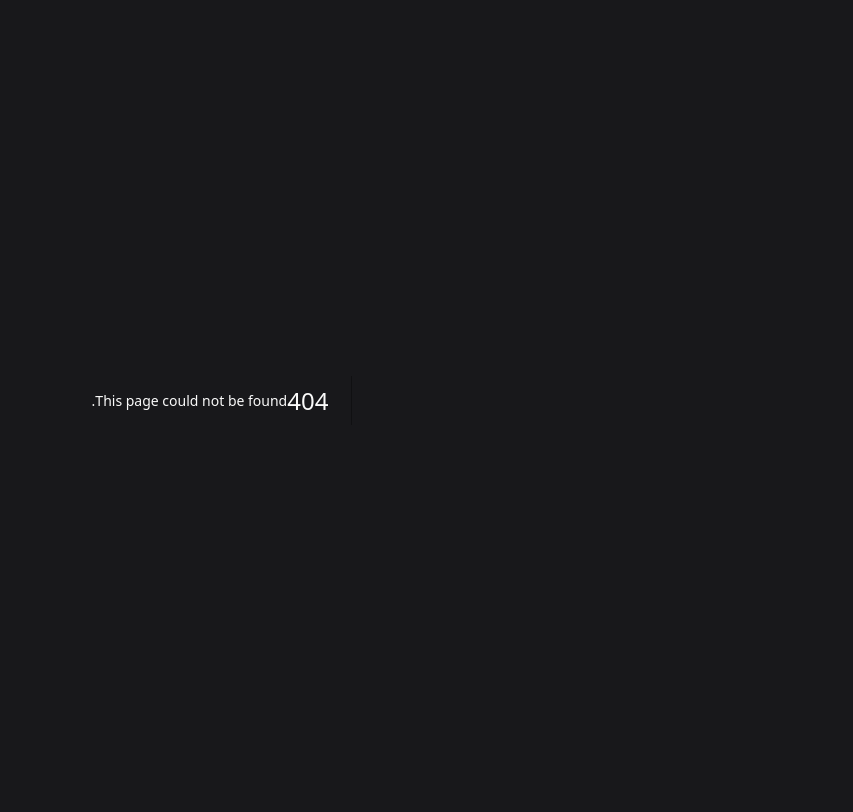
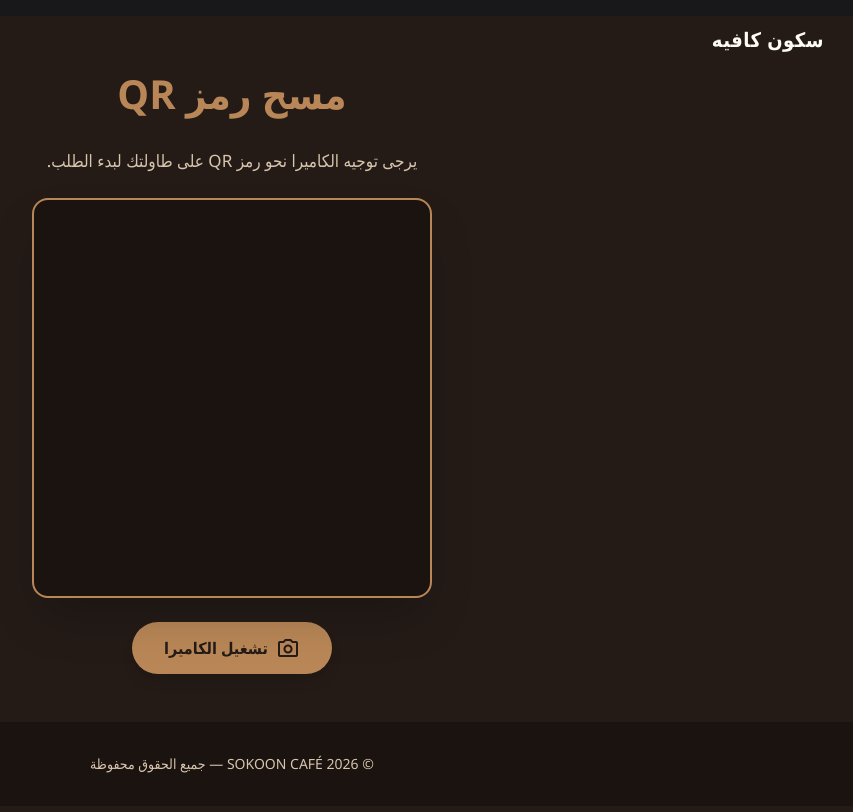
Before and after one commit to elagwza34/skoon, a Next.js app: page /scan-qr in a window 1280 px wide. Before the commit this address had no page. Shown: the top 812 px of the page, without its empty margins (408-1261 px from the left). Built offline with nearby package versions, Linux system fonts and the light colour scheme.

Commit message:
feat: add QR scanner page and link Order Now button to it

```diff
--- /dev/null
+++ b/src/app/(public)/scan-qr/page.tsx
@@ -0,0 +1,171 @@
+'use client'
+
+import { useState, useEffect, useRef } from 'react'
+import { Html5Qrcode } from 'html5-qrcode'
+import Link from 'next/link'
+
+export default function ScanQRPage() {
+  const [scanning, setScanning] = useState(false)
+  const [error, setError] = useState<string | null>(null)
+  const [scanResult, setScanResult] = useState<string | null>(null)
+  const qrcodeRef = useRef<Html5Qrcode | null>(null)
+  const elementIdRef = useRef<string>('reader')
+
+  useEffect(() => {
+    const id = `qr-reader-${Date.now()}`
+    elementIdRef.current = id
+    return () => {
+      if (qrcodeRef.current) {
+        qrcodeRef.current.stop().catch(() => {})
+      }
+    }
+  }, [])
+  const startScanning = async () => {
+    setError(null)
+    setScanResult(null)
+    try {
+      qrcodeRef.current = new Html5Qrcode(elementIdRef.current!)
+      await qrcodeRef.current.start(
+        { facingMode: 'environment' },
+        {
+          fps: 10,
+          qrbox: 250,
+        },
+        (decodedText: string) => {
+          setScanResult(decodedText)
+          setScanning(false)
+          qrcodeRef.current?.stop()
+        },
+        (errorMessage: string) => {
+          // تجاهل أخطاء المسح العادية أثناء المحاولة
+        }
+      )
+      setScanning(true)
+    } catch (err) {
+      setError('تعذر فتح الكاميرا. يرجى منح إذن الوصول للكاميرا.')
+      console.error(err)
+    }
+  }
+
+  const stopScanning = async () => {
+    if (qrcodeRef.current) {
+      await qrcodeRef.current.stop()
+      setScanning(false)
+    }
+  }
+
+  const restartScanning = () => {
+    setScanResult(null)
+    setError(null)
+    startScanning()
+  }
+
+  const goToOrder = () => {
+    if (scanResult) {
+      window.location.href = `/menu/${scanResult}`
+    } else {
+      window.location.href = '/order-type'
+    }
+  }
+
+  return (
+    <div className="min-h-dvh w-full bg-[#241B17] text-[#FFFCF8] font-sans" dir="rtl" lang="ar">
+      <header className="fixed top-0 w-full z-50 bg-transparent">
+        <div className="h-20 w-full px-[1rem] lg:px-[3rem] flex items-center justify-between">
+          <Link
+            href="/"
+            className="flex items-center gap-2 text-[#FFFCF8] text-xl font-semibold tracking-wide"
+          >
+            سكون كافيه
+          </Link>
+        </div>
+      </header>
+
+      <main className="pt-24 w-full flex flex-col items-center justify-center p-[1rem] lg:p-[3rem]">
+        <div className="max-w-[32rem] w-full text-center space-y-6">
+          <h1 className="text-[40px] font-bold text-[#B98757] font-sans mb-2">
+            مسح رمز QR
+          </h1>
+          <p className="text-[#D8C5AD] text-[17px] font-light">
+            يرجى توجيه الكاميرا نحو رمز QR على طاولتك لبدء الطلب.
+          </p>
+
+          <div
+            id={elementIdRef.current!}
+            className="w-full max-w-[400px] mx-auto aspect-square rounded-[1rem] border-2 border-[#B98757] bg-[#1A1310] overflow-hidden shadow-2xl relative"
+          />
+
+          {error && (
+            <div className="p-4 rounded-[0.5rem] bg-[#ba1a1a]/20 border border-[#ba1a1a] text-[#ffdad6] text-sm font-sans">
+              {error}
+              <button
+                onClick={startScanning}
+                className="mt-2 text-sm text-[#B98757] underline hover:text-[#D4AF37]"
+              >
+                إعادة المحاولة
+              </button>
+            </div>
+          )}
+
+          {!scanning && !error && !scanResult && (
+            <button
+              onClick={startScanning}
+              className="mt-6 inline-flex items-center gap-2 px-8 py-3.5 rounded-full bg-[#B98757] text-[#241B17] font-semibold hover:bg-[#D4AF37] transition-all duration-300 shadow-lg"
+            >
+              <span className="material-symbols-outlined text-[18px]">camera_alt</span>
+              <span>تشغيل الكاميرا</span>
+            </button>
+          )}
+
+          {scanning && !scanResult && !error && (
+            <div className="mt-4 flex flex-col items-center gap-2">
+              <div className="h-4 w-4 rounded-full border-2 border-[#B98757] border-t-transparent animate-spin" />
+              <span className="text-[#D8C5AD] text-sm font-sans">جاري المسح...</span>
+              <button
+                onClick={stopScanning}
+                className="text-sm text-[#D8C5AD]/70 hover:text-[#FFFCF8] underline"
+              >
+                إيقاف
+              </button>
+            </div>
+          )}
+
+          {scanResult && (
+            <div className="mt-6 p-6 rounded-[1rem] bg-[#F6F0E7] text-[#241B17] shadow-xl border border-[#B98757]">
+              <div className="flex items-center gap-2 justify-center mb-3">
+                <span className="material-symbols-outlined text-2xl text-[#B98757]">
+                  check_circle
+                </span>
+                <span className="text-[18px] font-bold font-sans">
+                  تم المسح بنجاح!
+                </span>
+              </div>
+              <p className="text-sm text-[#4e4541] mb-4 font-sans">
+                الرمز: <span className="font-mono text-[#B98757]">{scanResult}</span>
+              </p>
+              <button
+                onClick={goToOrder}
+                className="w-full inline-flex items-center justify-center gap-2 px-8 py-3.5 rounded-full bg-[#241B17] text-[#FFFCF8] font-semibold hover:bg-[#B98757] hover:text-[#241B17] transition-all duration-300 shadow-lg"
+              >
+                <span>انتقل إلى الطلب</span>
+                <span className="material-symbols-outlined text-[18px]">arrow_forward</span>
+              </button>
+              <button
+                onClick={restartScanning}
+                className="mt-3 text-sm text-[#B98757] underline hover:text-[#D4AF37] font-sans"
+              >
+                مسح رمز آخر
+              </button>
+            </div>
+          )}
+        </div>
+      </main>
+
+      <footer className="mt-auto w-full bg-[#1A1310] text-[#D8C5AD] py-[2rem] text-center">
+        <p className="text-sm font-sans">
+          © 2026 SOKOON CAFÉ — جميع الحقوق محفوظة
+        </p>
+      </footer>
+    </div>
+  )
+}
--- a/src/components/public/menu-section.tsx
+++ b/src/components/public/menu-section.tsx
@@ -99,7 +99,7 @@ export default function MenuSection() {
         {/* Order Now CTA */}
         <div className="mt-[3rem] text-center">
           <a
-            href="/order-type"
+            href="/scan-qr"
             className="inline-flex items-center gap-2 px-8 py-3.5 rounded-full bg-[#241B17] text-[#FFFCF8] text-[17px] font-semibold hover:bg-[#B98757] hover:text-[#241B17] transition-all duration-300 shadow-lg font-sans"
           >
             <span>اطلب الأن</span>
```
